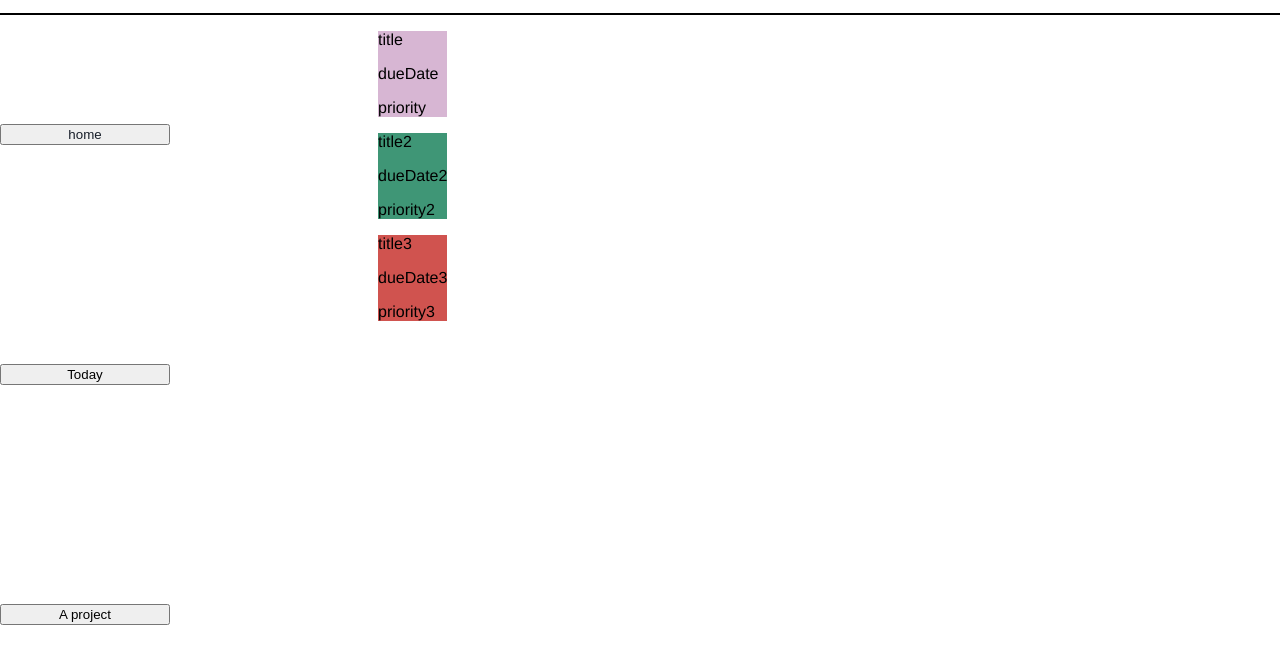
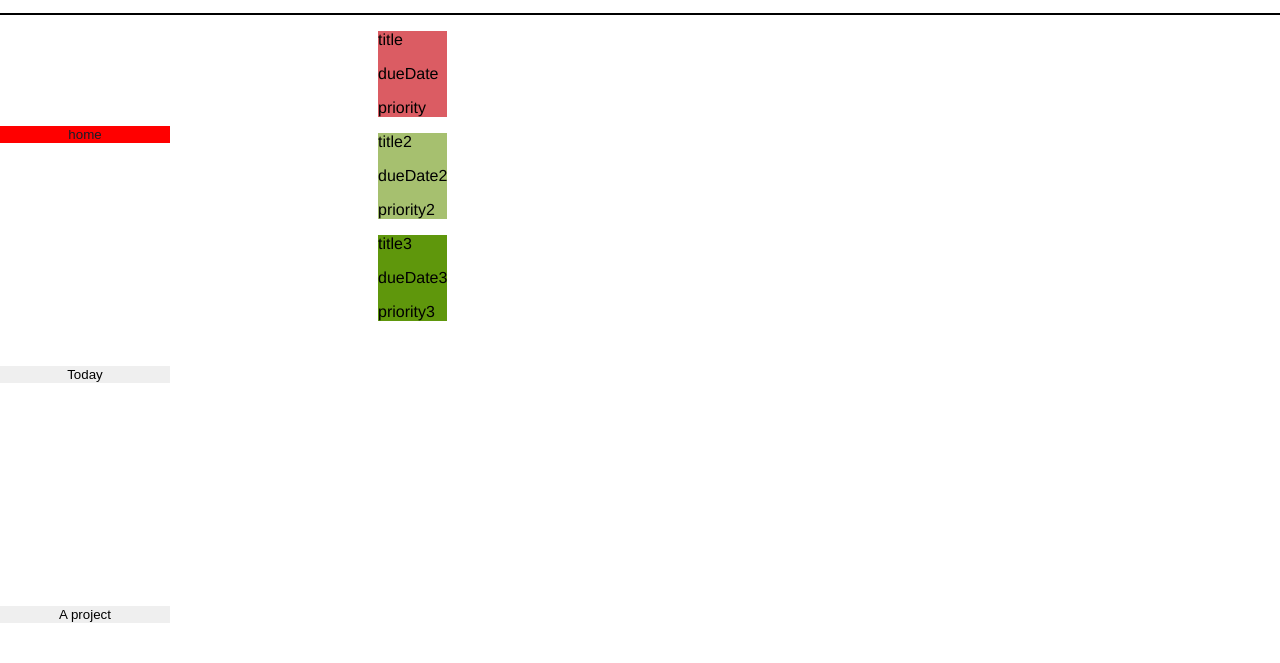
Before and after one commit to miamam1/TOP-toDoList, a website built with webpack: page dist/index.html in a window 1280 px wide. Both pictures are taken after a click on the button "home". Shown: the part 67-730 px from the top of the page. Built offline with nearby package versions, Linux system fonts and the light colour scheme.

Commit message:
Added Active page highighting

```diff
--- a/src/index.js
+++ b/src/index.js
@@ -136,7 +136,9 @@
 /* big brain, could use the method above for functions for DOM or smth */
 /* also check emails send myself an image */
 
-projectShowcase(projects, 0)
+
+const home = document.getElementsByClassName("sideBarProject")
+home[0].click()
 
 
 export {
--- a/src/interface.js
+++ b/src/interface.js
@@ -34,7 +34,17 @@
         button.classList.add("sideBarProject")
         button.onclick = function () {
             projectShowcase(projects, i)
-
+             const activebtns = document.getElementsByClassName("active")
+            console.log(activebtns.length)
+            if(activebtns.length == 0) {
+                button.classList.add("active")
+            }
+            else {
+                for(let i = 0; i < activebtns.length; i++) {
+                    activebtns[0].classList.remove("active")
+                    button.classList.add("active")
+                }
+            }
         }
         sideBarContainer.append(button)
 
--- a/src/style.css
+++ b/src/style.css
@@ -108,12 +108,19 @@
   display: flex;
   flex-direction: column;
   width: 10%;
-
   height: 90vh;
   justify-content: space-around;
+}
+
+.sideBarProject {
+  border: none;
+  cursor: pointer;
 
 }
 
+.active {
+  background-color: red;
+}
 
 
 #contentContainer {
```
Also changed, not shown: dist/main.js.
